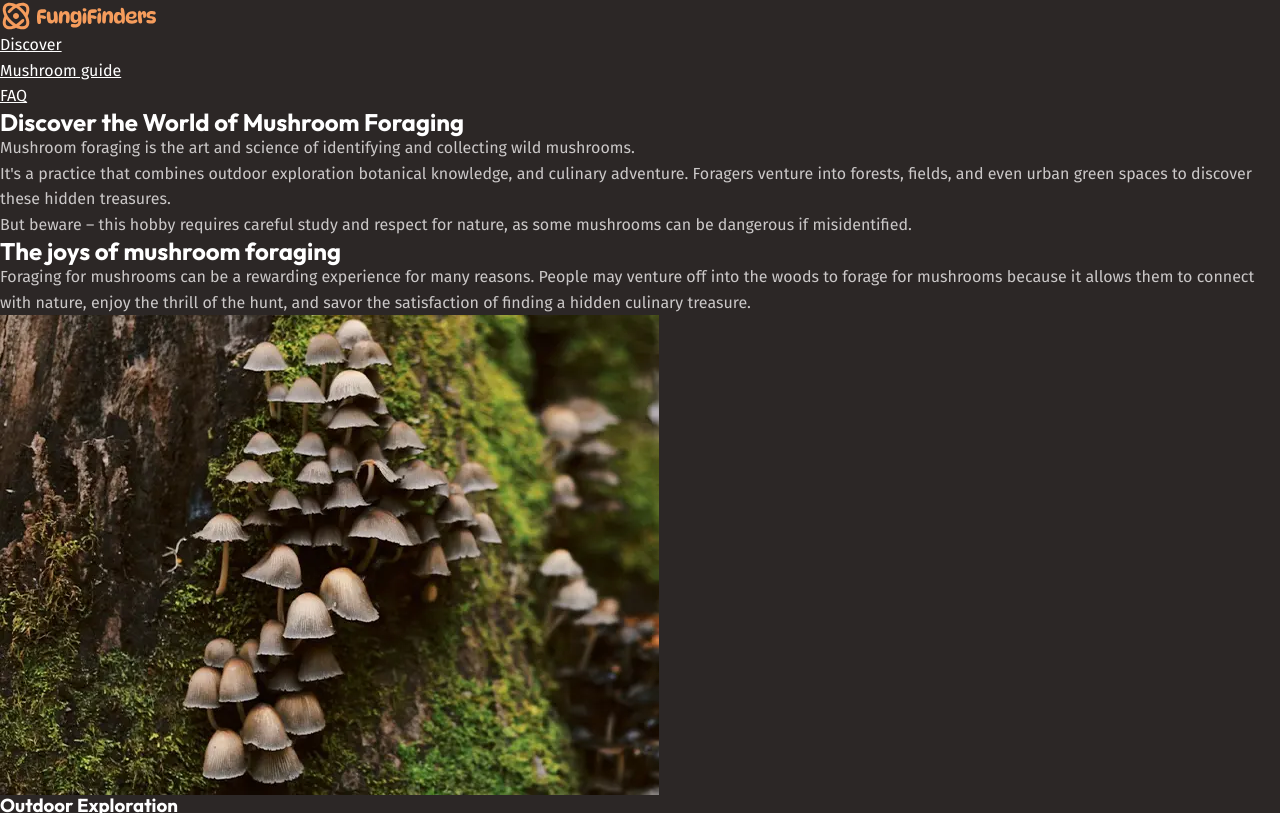
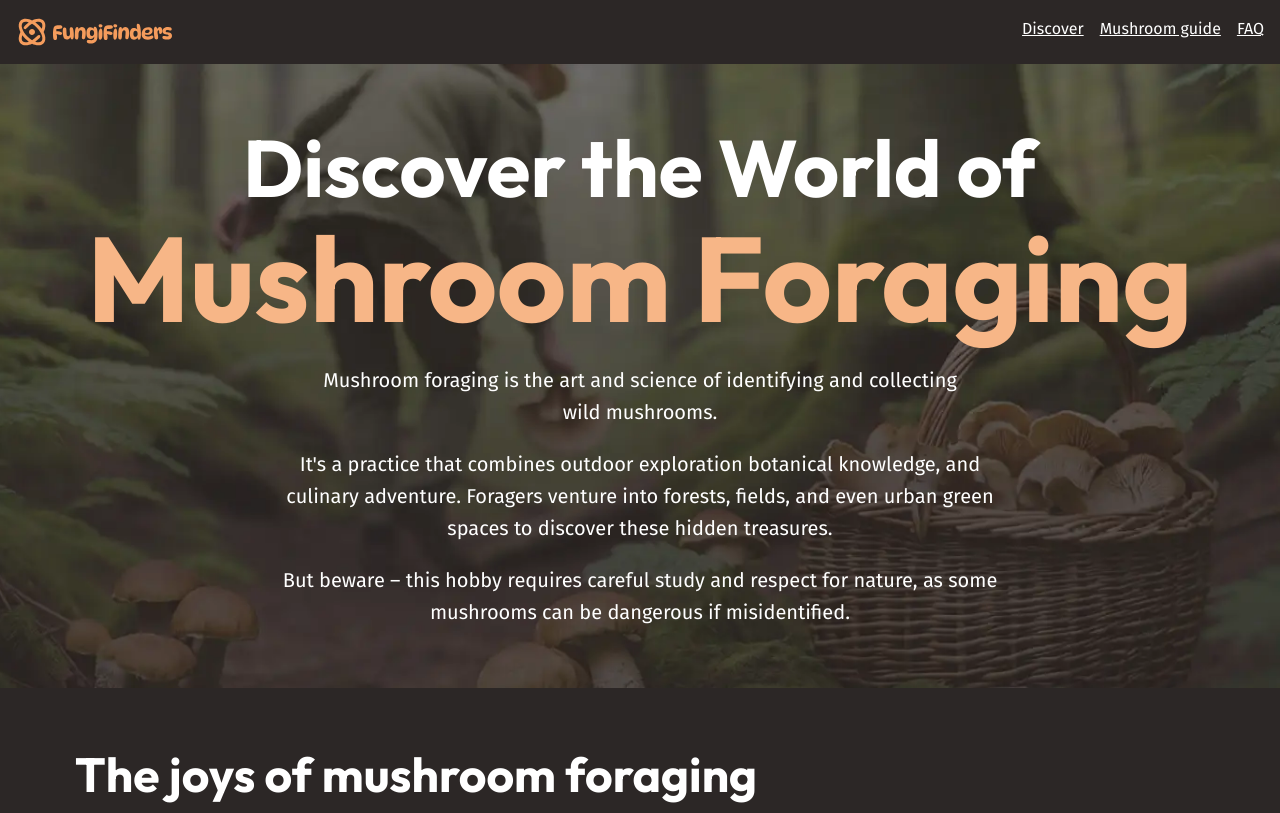
Before and after one commit to cepoumian/fungi-finders-website, a plain HTML site: page index.html in a window 1280 px wide. Shown: the top 813 px of the page. Drawn offline with Linux system fonts and the light colour scheme.

Commit message:
Finished main page

```diff
--- a/index.html
+++ b/index.html
@@ -15,11 +15,11 @@
 
   <body>
     <header class="site-header">
-      <div class="wrapper">
+      <div class="wrapper" data-width="wide">
+        <div class="site-header__inner">
           <a href="/">
             <img class="logo" src="/assets/fungi-finders.svg" />
           </a>
-
           <nav class="primary-navigation">
             <ul role="list">
               <li><a href="/">Discover</a></li>
@@ -28,15 +28,19 @@
             </ul>
           </nav>
         </div>
+
+      </div>
     </header>
     <main>
-      <section class="hero">
+      <section class="hero flow section " data-padding="compact">
         <div class="wrapper">
-          <h1>
+          <h1 class="hero__title">
             Discover the World of
             <span>Mushroom Foraging</span>
           </h1>
-
+        </div>
+        <div class="wrapper" data-width="narrow">
+          <div class="flow">
             <p>
               Mushroom foraging is the art and science of identifying and
               collecting wild mushrooms.
@@ -52,11 +56,12 @@
               nature, as some mushrooms can be dangerous if misidentified.
             </p>
           </div>
+        </div>
       </section>
 
       <section class="section">
-        <div class="wrapper">
-          <h2>The joys of mushroom foraging</h2>
+        <div class="wrapper flow">
+            <h2 class="section-title">The joys of mushroom foraging</h2>
             <p>
               Foraging for mushrooms can be a rewarding experience for many
               reasons. People may venture off into the woods to forage for
@@ -72,7 +77,7 @@
                 src="/assets/outdoor-exploration.webp"
                 alt="Tighly grouped brown mushrooms growing up the side of a mossy tree trunk"
               />
-              <h3>Outdoor Exploration</h3>
+              <h3 class="card__title">Outdoor Exploration</h3>
               <p>
                 Mushroom foraging takes you off the beaten path and into the
                 heart of nature. Learn to read the landscape, identifying prime
@@ -87,7 +92,7 @@
                 src="/assets/botanical-expertise.webp"
                 alt="Various harvested wild mushrooms on a table"
               />
-              <h3>Botanical Expertise</h3>
+              <h3 class="card__title">Botanical Expertise</h3>
               <p>
                 Dive into the intricate world of fungal biology. Discover the
                 unique structures of mushrooms, from caps to gills to spores.
@@ -103,7 +108,7 @@
                 src="/assets/culinary-delight.webp"
                 alt="A freshly cooked plate of food, still steaming, with several mushroom slices on it"
               />
-              <h3>Culinary Delights</h3>
+              <h3 class="card__title">Culinary Delights</h3>
               <p>
                 Transform your foraged finds into delectable dishes. Many edible
                 mushrooms offer unique flavors and textures that can elevate
@@ -117,20 +122,22 @@
         </div>
       </section>
 
-      <section class="section">
-        <div class="wrapper">
-          <h2>Start your <span>Foraging Adventure!</span></h2>
+      <section class="section background-accent text-center" data-padding="compact">
+        <div class="wrapper" data-width="narrow">
+          <div class="flow font-size-lg text-high-contrast">
+            <h2 class="section-title">Start your <span class="text-brand">Foraging Adventure!</span></h2>
             <p>
               Whether you're seeking a deeper connection with nature, a new
               outdoor hobby, or simply love the idea of finding your own food,
               mushroom foraging offers a uniquely rewarding experience.
             </p>
           </div>
+        </div>
       </section>
 
-      <section class="section">
-        <div class="wrapper">
-          <div class="equal-columns">
+      <section class="section background-extra-dark">
+        <div class="wrapper" data-width="wide">
+          <div class="equal-columns" data-gap="large" data-alignment="centered">
             <!-- two columns -->
             <div>
               <img
@@ -138,7 +145,7 @@
                 alt="A man on his hands and knees carefully digging a mushroom out of the forest floor"
               />
             </div>
-            <div>
+            <div class="flow font-size-lg">
               <h2 class="section-title">Get to know your mushrooms</h2>
               <p>
                 Successful and safe mushroom foraging begins with a deep
@@ -163,11 +170,11 @@
       </section>
 
       <section class="section">
-        <div class="wrapper">
-          <div class="equal-columns">
+        <div class="wrapper" data-width="wide">
+          <div class="equal-columns" data-gap="large" data-alignment="centered">
             <!-- two columns -->
-            <div>
-              <h2>Connect with Nature</h2>
+            <div class="flow font-size-lg">
+              <h2 class="section-title">Connect with Nature</h2>
               <p>
                 Experience the beauty of the great outdoors while foraging for
                 mushrooms with fellow enthusiasts.
@@ -191,7 +198,7 @@
     </main>
 
     <footer class="site-footer">
-      <p>Happy Foraging!</p>
+      <p class="site-footer__title">Happy Foraging!</p>
       <a href="mailto:contact@fungifinders.com">contact@fungifinders.com</a>
     </footer>
   </body>
--- a/style.css
+++ b/style.css
@@ -166,6 +166,10 @@
     color: var(--text-high-contrast);
   }
 
+  h1 {
+    font-size: var(--font-size-heading-xl);
+  }
+
   a {
     color: var(--text-high-contrast);
   }
@@ -173,6 +177,169 @@
   a:hover,
   a:focus-visible {
     color: var(--text-brand-light);
+  }
+
+  img {
+    border-radius: var(--border-radius-3);
+  }
+}
+
+@layer layout {
+  /* Selects every direct child except the first one */
+  .flow > * + * {
+    margin-top: var(--flow-spacer, 1em);
+  }
+
+  .grid-flow {
+    display: grid;
+    gap: var(--grid-flow-gap, 1rem);
+  }
+
+  .equal-columns {
+    display: grid;
+    gap: var(--equal-columns-gap, 1rem);
+    align-items: var(--equal-columns-vertical-alignment, stretch);
+
+    @media (width > 760px) {
+      grid-auto-flow: column;
+      grid-auto-columns: 1fr;
+    }
+
+    &[data-gap="large"] {
+      --equal-columns-gap: 2rem;
+    }
+
+    &[data-alignment="centered"] {
+      --equal-columns-vertical-alignment: center;
+    }
+  }
+
+  .section {
+    --pading: 3.75rem;
+    padding-block: var(--pading);
+
+    @media(width > 760px) {
+      --padding: 8rem;
+
+      &[data-padding="compact"] {
+        --padding: 4.5rem;
+      }
+    }
+  }
+
+  .wrapper {
+    --wrapper-max-width: 1130px;
+    max-width: var(--wrapper-max-width);
+    margin-inline: auto;
+    padding-inline: 1rem;
+    /* Because Figma doesn't account for padding */
+    box-sizing: content-box;
+
+    &[data-width="wide"] {
+      --wrapper-max-width: 1330px;
+    }
+
+    &[data-width="narrow"] {
+      --wrapper-max-width: 720px;
+    }
+  }
+}
+
+@layer components {
+  .site-header {
+    padding-block: 1rem;
+  }
+
+  .site-header__inner {
+    display: flex;
+    flex-wrap: wrap;
+    justify-content: space-between;
+    gap: .5rem 1rem;
+  }
+
+  .primary-navigation {
+    ul {
+      display: flex;
+      flex-wrap: wrap;
+      gap: .5rem 1rem;
+    }
+  }
+
+  .site-footer {
+    text-align: center;
+    background-color: var(--background-dark);
+    padding-block: 2rem;
+    display: grid;
+    gap: 2rem;
+
+    a {
+      color: var(--text-main);
+
+      &:hover,
+      &:focus-visible {
+        color: var(--text-brand-light);
+      }
+    }
+  }
+
+  .site-footer__title {
+    font-size: var(--font-size-md);
+    font-family: var(--ff-heading);
+    font-weight: 700;
+  }
+
+  .hero {
+    text-align: center;
+    font-size: var(--font-size-md);
+    color: var(--text-high-contrast);
+    background-image: url(/assets/hero.webp);
+    background-size: cover;
+    background-position: center;
+  }
+
+  .hero__title {
+    font-size: var(--font-size-heading-lg);
+
+    span {
+      font-size: var(--font-size-heading-xl);
+      color: var(--clr-brand-400);
+      display: block;
+    }
+  }
+
+  .card {
+    display: grid;
+    gap: var(--card-gap, 1rem);
+    padding: 1rem;
+    background-color: var(--background-light);
+    border-radius: var(--border-radius-3);
+
+    img {
+      border-radius: var(--border-radius-2);
+    }
+  }
+
+  .card__title {
+    font-size: var(--card-title-font-size, var(--font-size-heading-sm));
+    color: var(--card-title-color, var(--text-brand));
+  }
+
+  .button {
+    display: inline-flex;
+    text-decoration: none;
+    cursor: pointer;
+    padding: .5rem 1rem;
+    background-color: var(--background-accent-main);
+    font-size: var(--font-size-md);
+    font-family: var(--ff-heading);
+    font-weight: 700;
+    border-radius: var(--border-radius-2);
+
+    &:hover,
+    &:focus-visible {
+      color: var(--text-high-contrast);
+      background-color: var(--background-accent-light);
+    }
   }
 }
 
@@ -186,4 +353,51 @@
     white-space: nowrap;
     width: 1px;
   }
+
+  .text-center {
+    text-align: center;
+  }
+  .text-brand {
+    color: var(--text-brand);
+  }
+  .text-high-contrast {
+    color: var(--text-high-contrast);
+  }
+
+  .section-title {
+    font-size: var(--font-size-heading-regular);
+  }
+
+  .background-base {
+    background-color: var(--background-base);
+  }
+  .background-light {
+    background-color: var(--background-light);
+  }
+  .background-extra-light {
+    background-color: var(--background-extra-light);
+  }
+  .background-dark {
+    background-color: var(--background-dark);
+  }
+  .background-extra-dark {
+    background-color: var(--background-extra-dark);
+  }
+
+  .background-accent {
+    background-color: var(--background-accent-dark);
+  }
+
+  .font-size-sm {
+    font-size: var(--font-size-sm);
+  }
+  .font-size-regular {
+    font-size: var(--font-size-regular);
+  }
+  .font-size-md {
+    font-size: var(--font-size-md);
+  }
+  .font-size-lg {
+    font-size: var(--font-size-lg);
+  }
 }
```
Lines whose indentation alone changed are shown as unchanged.
